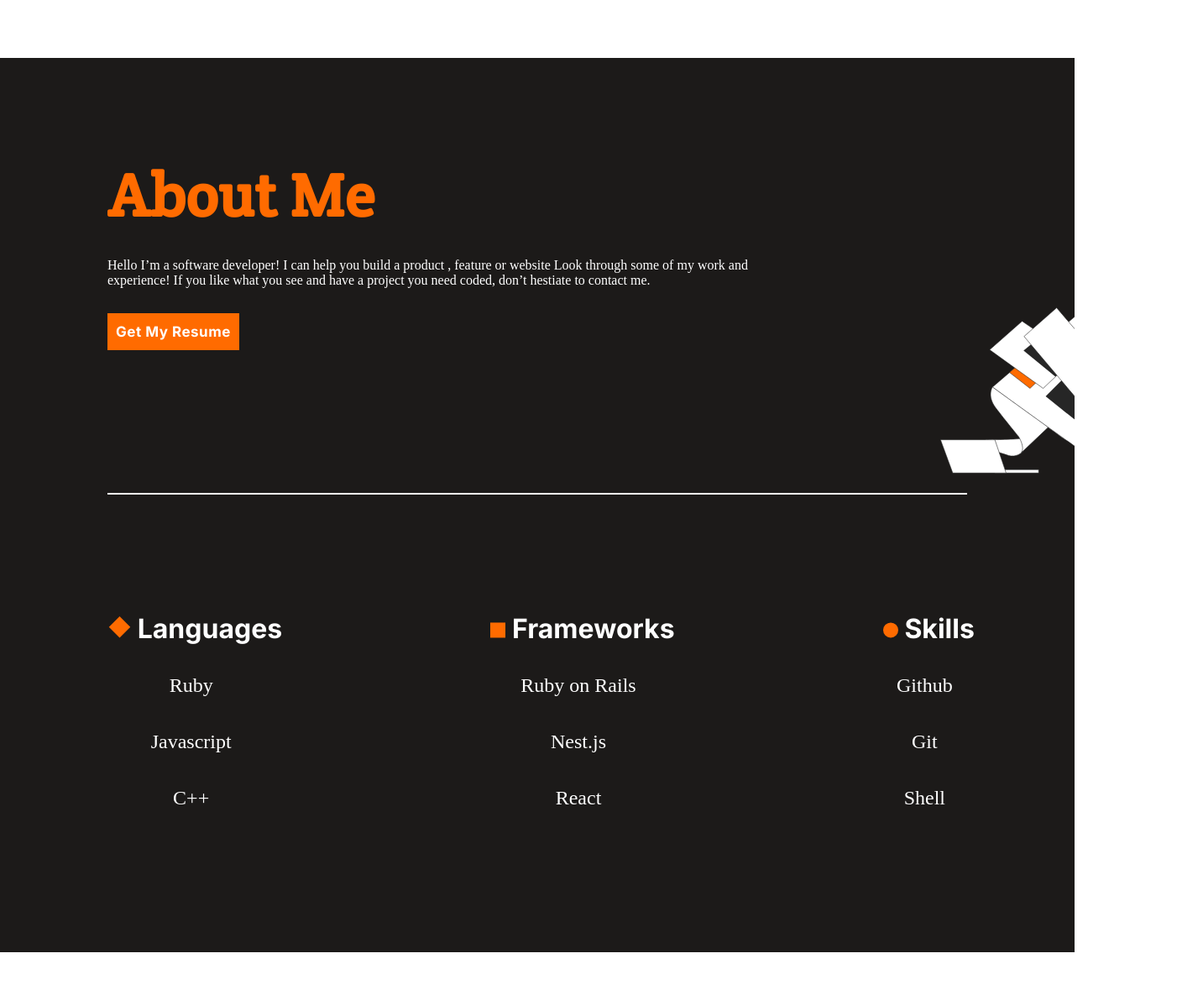
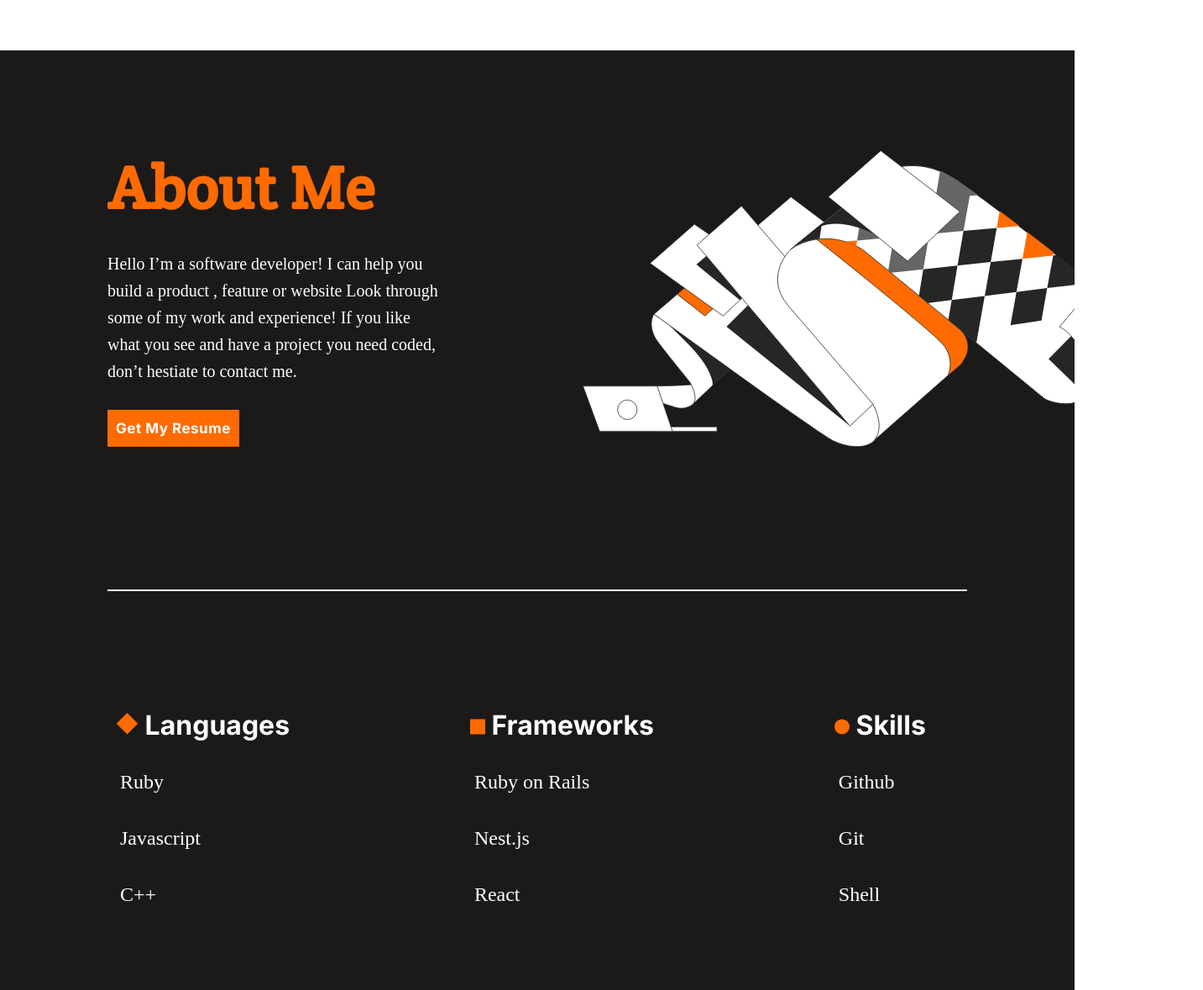
Before and after one commit to PedroH-Neves/PedroNeves-Portfolio, a website: page index.html in a window 1280 px wide. Shown: the part 2890-4069 px from the top of the page at 84% size, 1433 px wide, since content can reach past the window. Drawn offline with Linux system fonts and the light colour scheme; a web font is replaced by a local one.

Commit message:
Add desktop about me section

```diff
--- a/index.html
+++ b/index.html
@@ -28,7 +28,7 @@
       </ul>
     </nav>
   </header>
-  <main>
+  <main class="main">
     <section class="intro-section background">
       <h1 id="h1" class="secundary-color">
         Hey There.
@@ -63,7 +63,7 @@
       <img class="background-img-one" src="./assets/Background/illustration-header-mobile.svg" alt="backgroun image">
       <img src="./assets/Icons/Illustration-header.svg" alt="big background image" class="background-img-one-big">
     </section>
-    <section class="projects-section">
+    <section class="projects-section desktop-width">
       <div class="desktop-division">
         <h2 class="projects-section-title">
           My Recent Works
@@ -204,9 +204,10 @@
           hestiate to contact me.</p>
         <a href="#" class="resume-btn no-underscore button-hover button-pressed button-disabled">Get My Resume</a>
         <img src="./assets/Background/Group.svg" alt="" class="background-three">
+        <img src="./assets/Icons/illustration-about-me.svg" alt="big background image three" class="background-three-big">
       </div>
       <hr class="division-line-two">
-      <div class="lang-box primary-color">
+      <div class="lang-box primary-color desktop-width">
         <ul class="lang-list">
           <li class="lang-title">
             <img class="lang-icon" src="./assets/Icons/Rectangle-55.svg" alt="lang icon">
--- a/style.css
+++ b/style.css
@@ -251,6 +251,10 @@
   bottom: 0;
 }
 
+.background-three-big {
+  display: none;
+}
+
 .division-line-two {
   width: 80%;
   margin: 10px auto;
@@ -422,7 +426,6 @@
   .desktop-division {
     display: flex;
     align-items: center;
-    margin: 0 10%;
     gap: 30px;
     padding-top: 120px;
   }
@@ -445,6 +448,7 @@
     flex-direction: row;
     display: flex;
     gap: 25px;
+    margin-left: 0;
   }
 
   .project-content {
@@ -472,9 +476,13 @@
 
   .projects-section-two {
     display: grid;
-    grid-template-columns: 435px 435px 435px;
-    grid-template-rows: 369px 369px 369px;
-    padding-left: 10%;
+    grid-template-columns: 1fr 1fr 1fr;
+    grid-template-rows: 1fr 1fr 1fr;
+    gap: 25px;
+  }
+
+  .project-box-two {
+    margin-left: 0;
   }
 
   /* ABOUT SECTION */
@@ -483,9 +491,34 @@
     padding-left: 10%;
   }
 
+  .about-text {
+    font-size: 20px;
+    line-height: 32px;
+    max-width: 35%;
+  }
+
+  .background-three-big {
+    display: block;
+    position: absolute;
+    right: 0;
+  }
+
+  .background-three {
+    display: none;
+  }
+
   .lang-box {
     display: flex;
-    justify-content: space-around;
+    justify-content: flex-start;
+    gap: 20%;
+  }
+
+  .lang-list {
+    text-align: left;
+  }
+
+  .lang-list-item {
+    margin-left: 15px;
   }
 
   /* CONTACT SECTION */
@@ -530,3 +563,8 @@
   background: #ff6b00;
   border: none;
 }
+
+.desktop-width {
+  max-width: 80%;
+  margin: 0 auto;
+}
```
Also changed, not shown: assets/Icons/illustration-about-me.svg (added).
